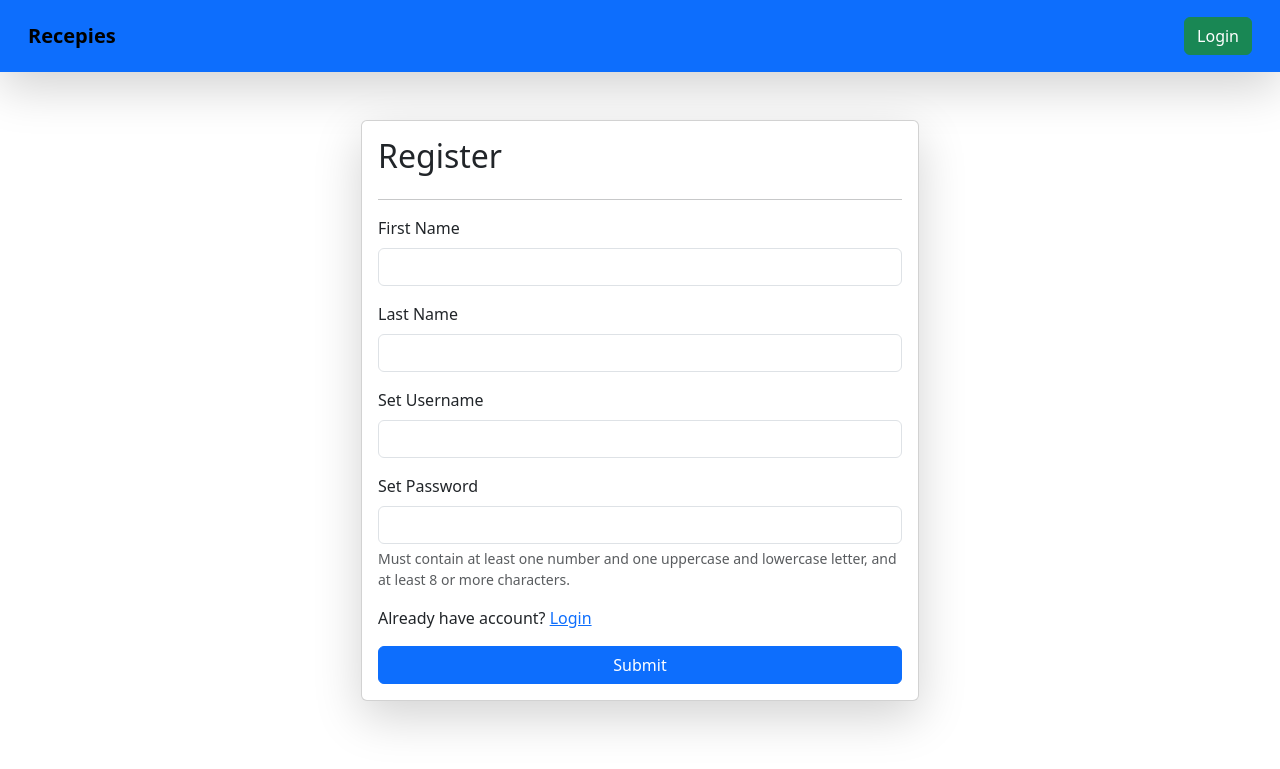
After one commit to UtkarshTandon22/Recepies-django, a Django app: page /register/ in a window 1280 px wide. The commit adds this page. Shown: the top 769 px of the page. Run offline with Django 5.2, Linux system fonts and the light colour scheme.

Commit message:
I have done some changes

```diff
--- a/core/urls.py
+++ b/core/urls.py
@@ -29,7 +29,9 @@ urlpatterns = [
     path('update-recepie/<id>/' , update_recepie , name = "update_recepie"),
     path('contact/' ,contact , name="contact"),
     path('about/' ,about , name="about"),
-
+    path('login/' ,login_page , name="login_page"),
+    path('register/' , register , name="register"),
+    path('logout/' , logout_page , name="logout_page"),
 
     path('success-page/',success_page , name="success_page"),
     path('admin/', admin.site.urls),
--- a/home/TEMPLATES/base.html
+++ b/home/TEMPLATES/base.html
@@ -14,6 +14,21 @@
 
     </head>
     <body>
+
+        <nav class="navbar dark p-3 bg-primary shadow-lg">
+            <div class="container-fluid">
+              <a class="navbar-brand"><b>Recepies</b></a>
+              <form class="d-flex" role="search">
+            {% if request.user.is_authenticated %}
+                <a href="/logout/" class="btn btn-success" type="submit">Logout</a>
+            {% else %}
+                <a href="/login/" class="btn btn-success" type="submit">Login</a>
+                    {% endif %}
+              </form>
+            </div>
+          </nav>
+
+
         {% block start%}
 
         {% endblock %}
--- a/vege/models.py
+++ b/vege/models.py
@@ -1,7 +1,8 @@
 from django.db import models
-
+from django.contrib.auth.models import User
 # Create your models here.
 class Recepie(models.Model):
+    user = models.ForeignKey(User , on_delete=models.SET_NULL, null=True , blank = True )
     recepie_name = models.CharField(max_length=100)
     recepie_description = models.TextField()
     recepie_image = models.ImageField(upload_to="recepie")
--- a/vege/templates/recepies.html
+++ b/vege/templates/recepies.html
@@ -1,5 +1,6 @@
 {% extends "base.html" %}
 {% block start %}
+
 
 <div class="container mt-5">
 
--- /dev/null
+++ b/vege/templates/register.html
@@ -0,0 +1,45 @@
+{% extends "base.html" %}
+{% block start %}
+
+<div class="container mt-5">
+
+    <form class="col-6 mx-auto card p-3 shadow-lg" method="post" enctype="multipart/form-data">
+        {% csrf_token %}
+        <h2>Register</h2>
+        <hr>
+        {% if messages %}
+        <div class="alert alert-primary" role="alert">
+            {% for message in messages %}
+            {{ message }}
+            {% endfor %}
+          </div>
+{% endif %}
+        <div class="mb-3">
+            <label for="exampleInputEmail1" class="form-label">First Name</label>
+            <input type="text" class="form-control" name="first_name" required id="exampleInputEmail1" aria-describedby="emailHelp">
+          </div>
+          <div class="mb-3">
+            <label for="exampleInputEmail1" class="form-label">Last Name</label>
+            <input type="text" class="form-control" name="last_name" id="exampleInputEmail1" aria-describedby="emailHelp">
+          </div>
+            <div class="mb-3">
+              <label for="exampleInputEmail1" class="form-label">Set Username</label>
+              <input type="text" class="form-control" name="username" required id="exampleInputEmail1" aria-describedby="emailHelp">
+
+            </div>
+            <div class="mb-3">
+              <label for="exampleInputPassword1" class="form-label">Set Password</label>
+              <input type="password" class="form-control" name="password"required id="exampleInputPassword1" pattern="(?=.*\d)(?=.*[a-z])(?=.*[A-Z]).{8,}">
+              <div id="emailHelp" class="form-text">Must contain at least one number and one uppercase and lowercase letter, and at least 8 or more characters.</div>
+            </div>
+
+            <p> Already have account? <a href="/login/">Login</a> </p>
+
+            <button type="submit" class="btn btn-primary">Submit</button>
+
+      </form>
+    </div>
+
+
+    </div>
+{% endblock %}
--- a/vege/views.py
+++ b/vege/views.py
@@ -1,8 +1,13 @@
 from django.shortcuts import render,redirect
 from .models import *
 from django.http import HttpResponse
+from django.contrib.auth.models import User
+from django.contrib import messages
+from django.contrib.auth import authenticate , login ,logout
+from django.contrib.auth.decorators import login_required
 
 # Create your views here.
+@login_required(login_url='/login/')
 def recepies(request):
     if request.method == "POST":
 
@@ -32,6 +37,7 @@ def recepies(request):
 
     return render(request , 'recepies.html',context)
 
+@login_required(login_url='/login/')
 def update_recepie(request, id):
     queryset = Recepie.objects.get(id=id)
 
@@ -56,8 +62,63 @@ def update_recepie(request, id):
     return render(request , 'update_recepies.html',context)
 
 
-
+@login_required(login_url='/login/')
 def delete_recepie(request, id):
     queryset= Recepie.objects.get(id=id)
     queryset.delete()
     return redirect('/recepies/')
+
+
+def login_page(request):
+    if request.method=="POST":
+
+        username = request.POST.get('username')
+        password = request.POST.get('password')
+
+        if not User.objects.filter(username = username).exists():
+            messages.error(request, 'Invalid Username')
+            return redirect('/login/')
+
+        user = authenticate(username = username , password=password)
+
+        if user is None:
+            messages.error(request , 'Invalid Password')
+            return redirect('/login/')
+
+        else:
+            login(request,user)
+            return redirect('/recepies/')
+
+
+    return render(request , 'login.html')
+
+def logout_page(request):
+    logout(request)
+    return redirect('/login/')
+
+def register(request):
+    if request.method=="POST":
+        first_name = request.POST.get('first_name')
+        last_name = request.POST.get('last_name')
+        username = request.POST.get('username')
+        password = request.POST.get('password')
+
+        user = User.objects.filter(username = username)
+
+        if user.exists():
+            messages.info(request, "Username Already Taken")
+            return redirect('/register/')
+
+        user = User.objects.create(
+            first_name = first_name,
+            last_name = last_name,
+            username = username
+        )
+        user.set_password(password)
+        user.save()
+
+        messages.info(request, "Account Created Successfully ")
+
+        return redirect('/register/')
+
+    return render(request , 'register.html')
```
Also changed, not shown: vege/templates/login.html (added, +36 -0 lines), db.sqlite3, vege/migrations/0003_recepie_user.py (added).
